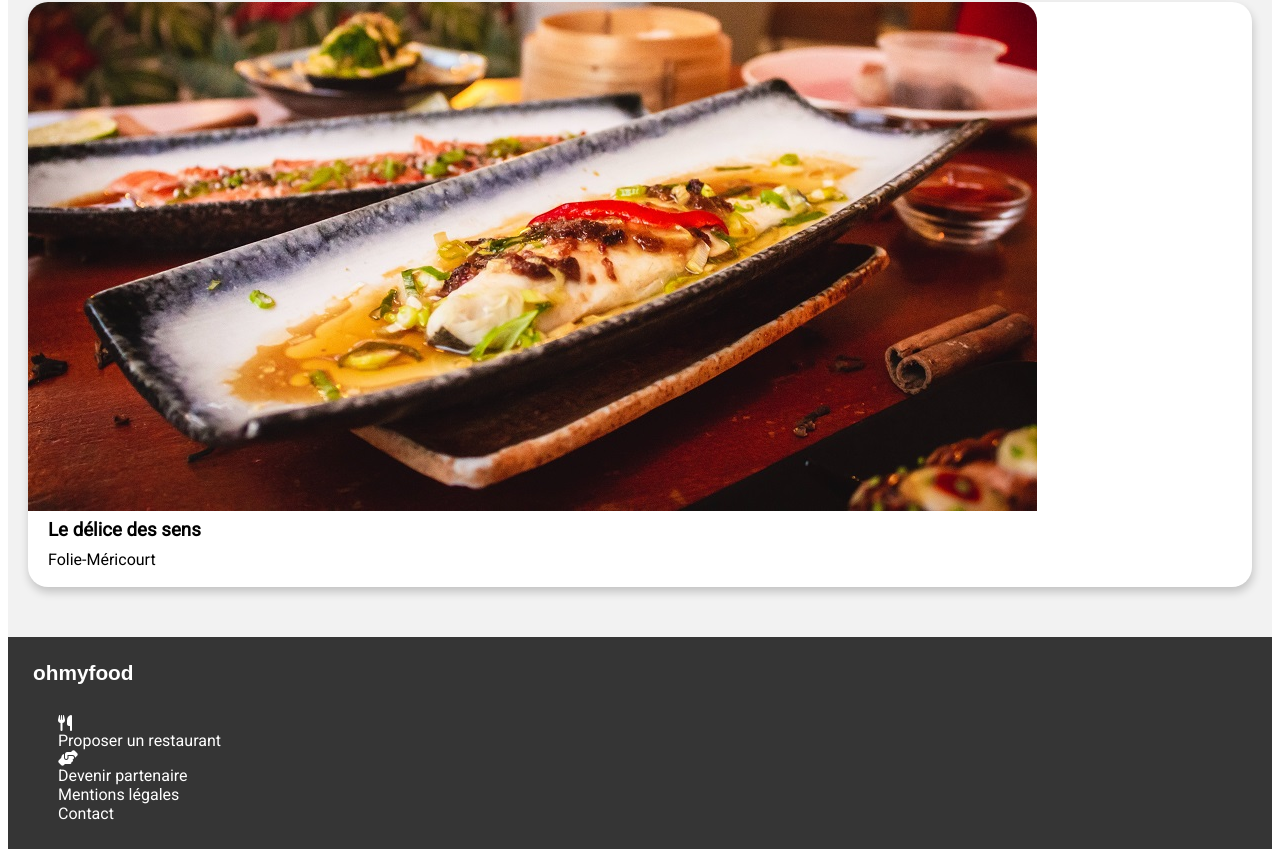
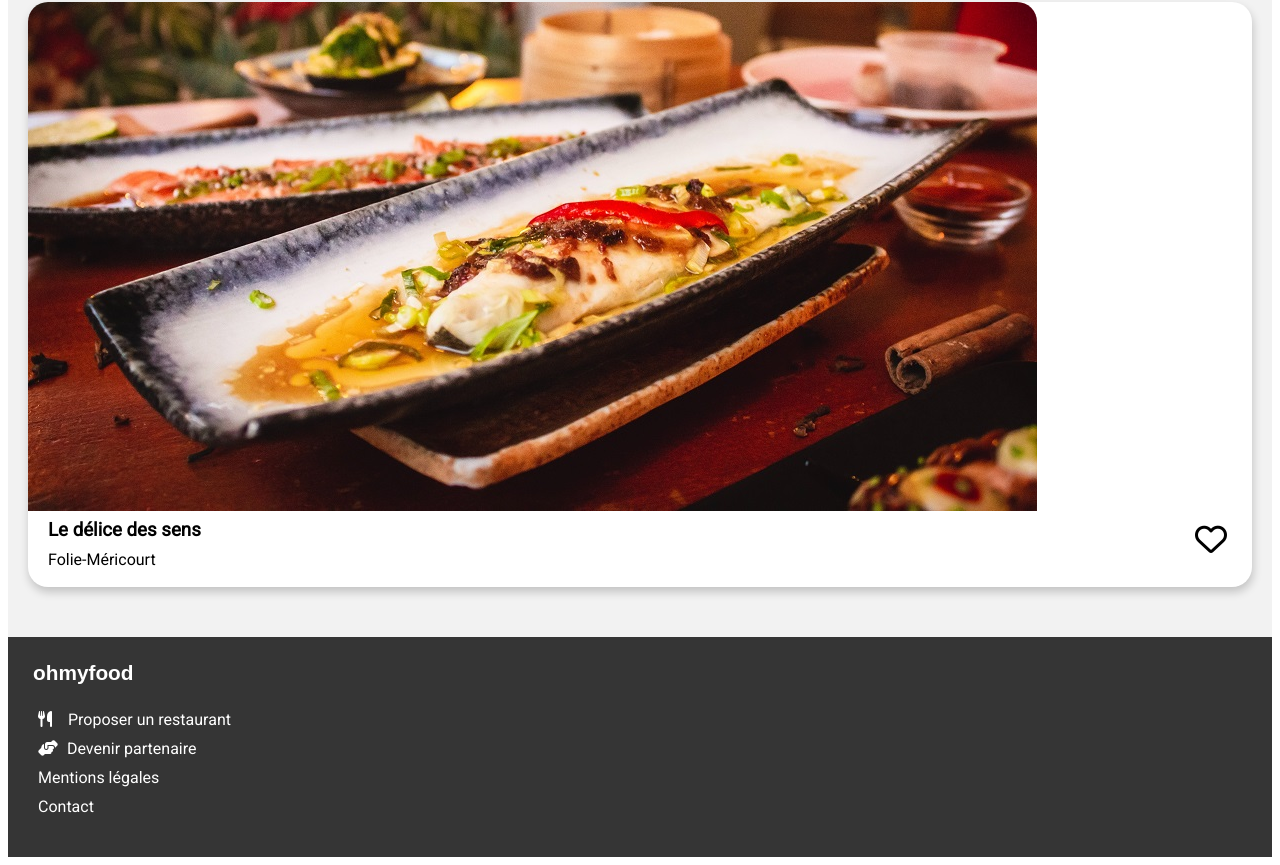
Before and after one commit to sebastien-caillat/CaillatS-bastien_3_03072021, a website: page index.html in a window 1280 px wide. Shown: the part 2287-3152 px from the top of the page. Drawn offline with Linux system fonts and the light colour scheme; a web font is replaced by a local one.

Commit message:
Index page full CSS

```diff
--- a/index.html
+++ b/index.html
@@ -70,7 +70,7 @@
                     <p>
                         Ménilmontant
                     </p>
-                    <i class="cards__icons far fa-heart fa-2x"></i>
+                    <i class="cards__icons--news far fa-heart fa-2x"></i>
                 </div>
             </div>
             <div class="cards">
@@ -85,7 +85,7 @@
                     <p>
                         Charonne
                     </p>
-                    <i class="cards__icons far fa-heart fa-2x"></i>
+                    <i class="cards__icons--news far fa-heart fa-2x"></i>
                 </div>
             </div>
             <div class="cards">
@@ -118,12 +118,12 @@
                 ohmyfood
             </h1>
             <ul>
-                <i class="footer__icons fas fa-utensils"></i>
                 <li>
+                   <i class="footer__icons fas fa-utensils"></i>
                    Proposer un restaurant
                 </li>
-                <i class="footer__icons fas fa-hands-helping"></i>
                 <li>
+                    <i class="footer__icons fas fa-hands-helping"></i>
                     Devenir partenaire
                 </li>
                 <li>
--- a/sass/layout/_footer.scss
+++ b/sass/layout/_footer.scss
@@ -2,10 +2,21 @@
      background-color: #353535;
      color: #FFFFFF;
      padding: 10px;
+     &__icons {
+          margin-right: 5px;
+     }
+
      ul {
           list-style-type: none;
           display: inline-flex;
           flex-direction: column;
+     }
+
+     li {
+          padding: 5px;
+          position: relative;
+          right: 25px;
+          bottom: 10px;
      }
 
      a {
@@ -19,3 +30,7 @@
           padding-left: 15px;
      }
 }
+
+.fa-utensils {
+     margin-right: 12px;
+}
--- a/sass/pages/_restaurants.scss
+++ b/sass/pages/_restaurants.scss
@@ -38,12 +38,20 @@
     &__titles {
         padding-left: 20px;
     }
+
     &__icons {
+        align-self: flex-end;
+        position: relative;
+        bottom: 62px;
+        right: 25px;
+    }
+    &__icons--news {
         align-self: flex-end;
         position: relative;
         bottom: 62px;
         left: 70px;
     }
+
     p {
         padding-left: 20px;
         margin-top: -10px;
```
Also changed, not shown: css/style.css, 1 other file.
